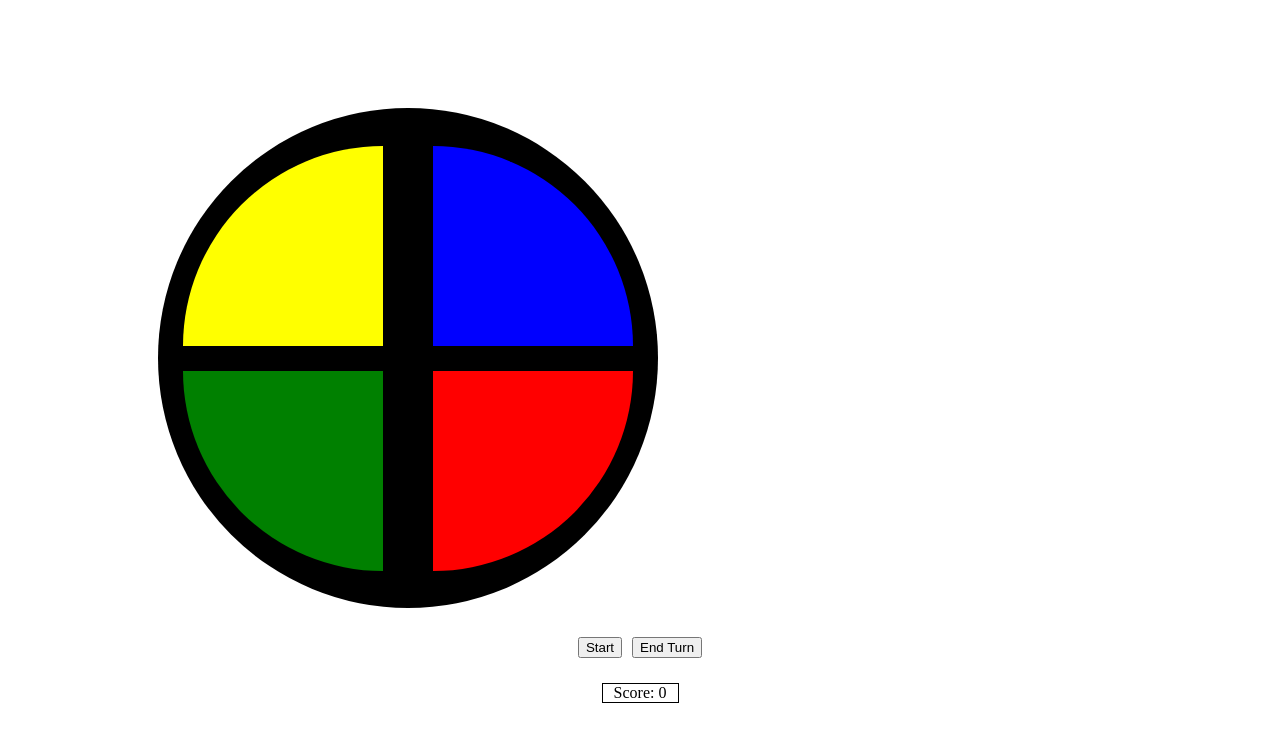
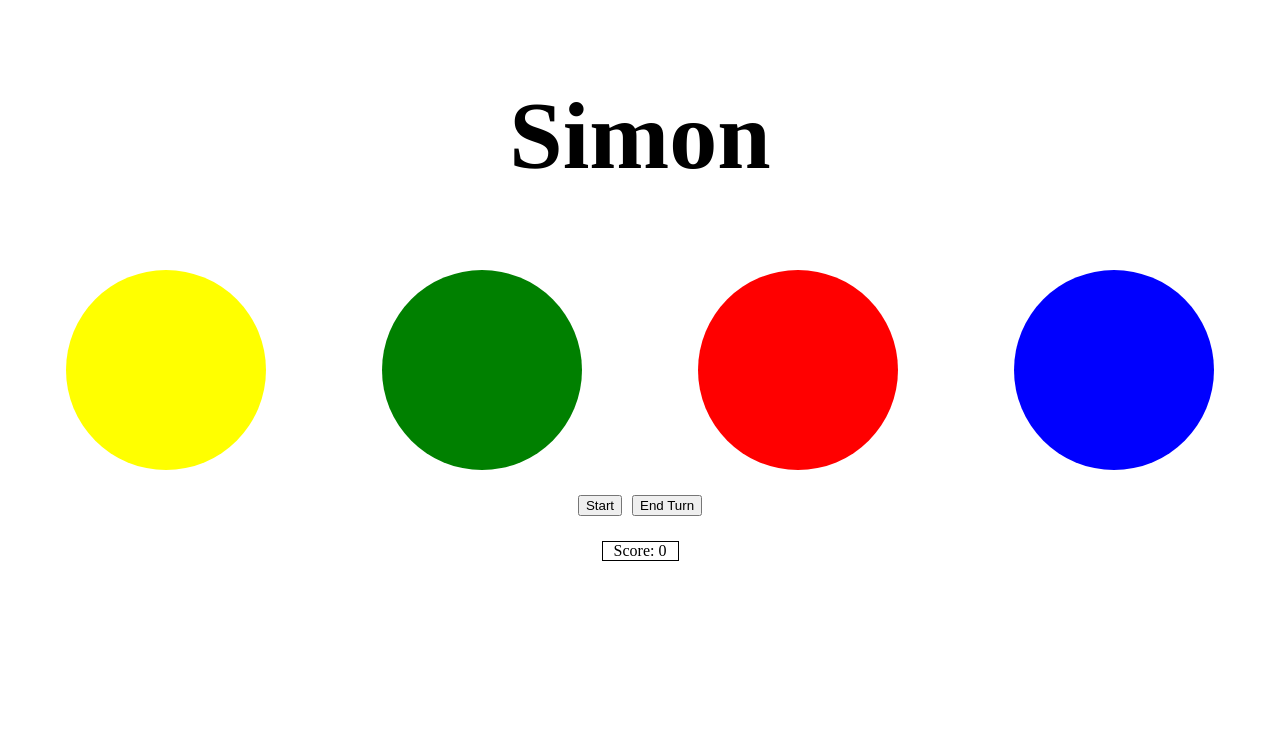
Before and after one commit to codenamequet/simon, a plain HTML site: page index.html in a window 1280 px wide. Drawn offline with Linux system fonts and the light colour scheme.

Commit message:
changed colors into circles and added title

```diff
--- a/index.html
+++ b/index.html
@@ -4,18 +4,22 @@
     <meta charset="UTF-8">
     <meta name="viewport" content="width=device-width, initial-scale=1.0">
     <meta http-equiv="X-UA-Compatible" content="ie=edge">
-    <title>Document</title>
+    <title>Simon</title>
     <link href="style.css" type="text/css" rel="stylesheet" />
 </head>
 <body>
 
-    <main>
+    <section class="title">
+        <h1>Simon</h1>
+    </section>
+
+    <section class="game-buttons">
     <!-- main buttons that light up -->
-        <section class="blue main-buttons"></section>
-        <section class="red main-buttons"></section>
         <section class="yellow main-buttons"></section>
         <section class="green main-buttons"></section>
-    </main>
+        <section class="red main-buttons"></section>
+        <section class="blue main-buttons"></section>
+    </section>
     <section class="other">
         <button class="start-button">Start</button>
         <button class="compare-button">End Turn</button>
--- a/style.css
+++ b/style.css
@@ -1,11 +1,14 @@
-main {
-    background: #000;
-    height: 500px;
-    width: 500px;
-    display: inline-block;
-    border-radius: 100%;
-    position: relative;
-    margin: 100px 0 0 150px;
+.title {
+    text-align: center;
+    font-size: 64px
+}
+
+.game-buttons {
+    /* background: #000; */
+    /* height: 400px;
+    width: 600px; */
+    display: flex;
+    justify-content: space-around;
 }
 /* .container1 {
     display: flex;
@@ -19,36 +22,28 @@ main {
     background: blue;
     height: 200px;
     width: 200px;
-    border-radius: 0 100% 0 0;
-    margin-left: 275px;
-    margin-top: 37.5px;
+    border-radius: 100%;
 }
 
 .red {
     background: red;
     height: 200px;
     width: 200px;
-    border-radius: 0 0 100% 0;
-    margin-top: 25px;
-    margin-left: 275px;
+    border-radius: 100%;
 }
 
 .yellow {
     background: yellow;
     height: 200px;
     width: 200px;
-    border-radius: 100% 0 0 0;
-    margin-top: -425px;
-    margin-left: 25px;
+    border-radius: 100%;
 }
 
 .green {
     background: green;
     height: 200px;
     width: 200px;
-    border-radius: 0 0 0 100%;
-    margin-top: 25px;
-    margin-left: 25px;
+    border-radius: 100%;
 }
 
 .other {
```
Also changed, not shown: script.js (+0 -32 lines).
